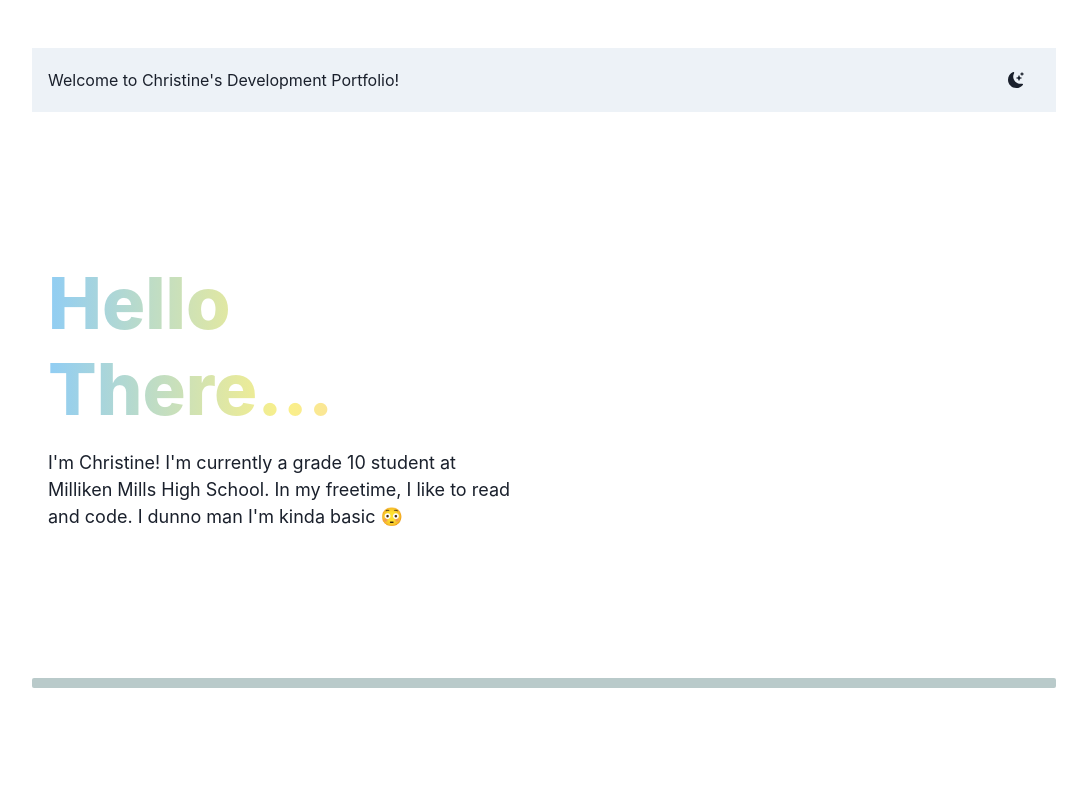
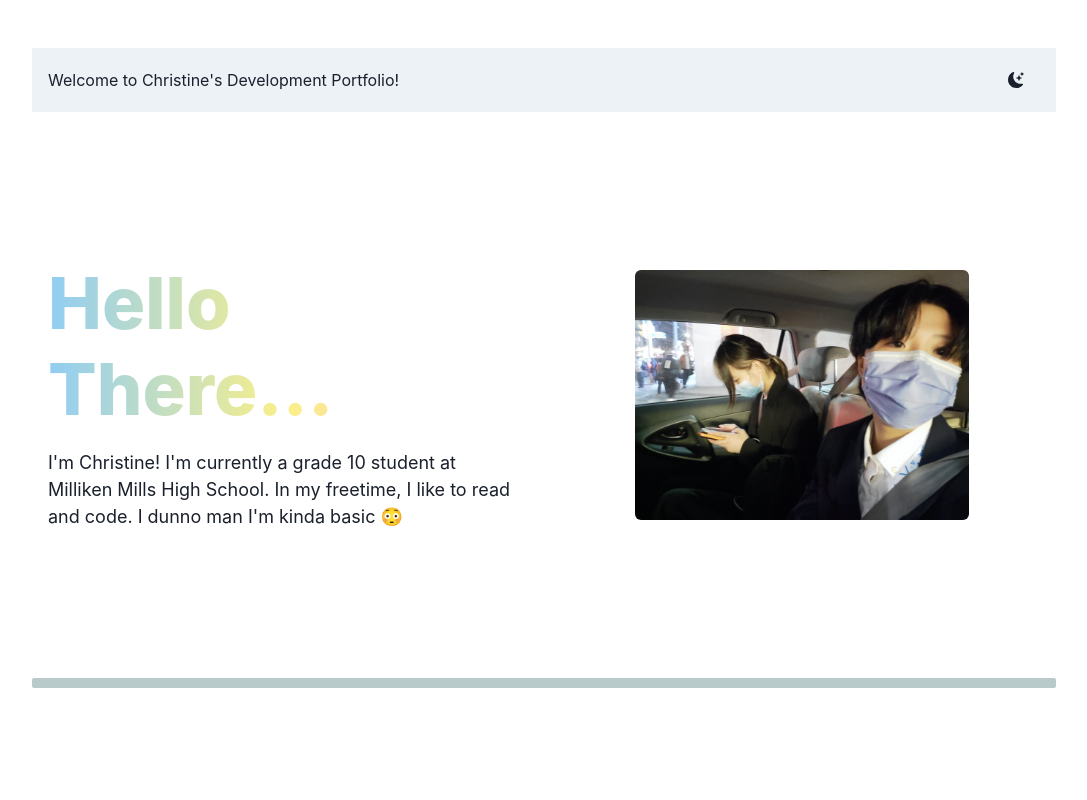
Before and after one commit to UglySquid/Personal-Website, a Next.js app: page / in a window 1280 px wide. Shown: the top 800 px of the page, without its empty margins (96-1183 px from the left). Built offline with nearby package versions, Linux system fonts and the light colour scheme.

Commit message:
everything minus threejs

```diff
--- a/app/page.tsx
+++ b/app/page.tsx
@@ -14,7 +14,6 @@ import React, { useRef, useEffect } from 'react';
 import Hero from '@/components/hero'
 import Works from '@/components/works'
 import About from '@/components/about'
-import AboutCopy from '@/components/about-copy';
 import Nav from '@/components/nav'
 import Footer from '@/components/footer'
 
--- a/components/hero.tsx
+++ b/components/hero.tsx
@@ -64,7 +64,7 @@ import {
 
           </Stack>
           <Flex justifyContent={'center'}>
-            {/* <Skeleton isLoaded>
+            <Skeleton isLoaded>
               <Img
                 rounded={'md'}
                 alt={'Currently Nonexistent image'}
@@ -75,11 +75,11 @@ import {
                 height={250}
                 // fallbackSrc='https://via.placeholder.com/450x300'
               />
-            </Skeleton> */}
+            </Skeleton>
+
             {/* <canvas class="webgl">
               <script type='module' src='/cat.js'></script>
             </canvas> */}
-
             {/* 3D Model credit: "ordak the duck" (https://skfb.ly/oEn8s) by ZIRODESIGN is licensed under Creative Commons Attribution (http://creativecommons.org/licenses/by/4.0/). */}
           </Flex>
         </SimpleGrid>
```
